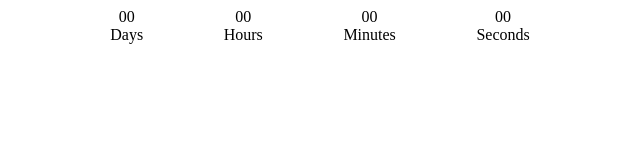
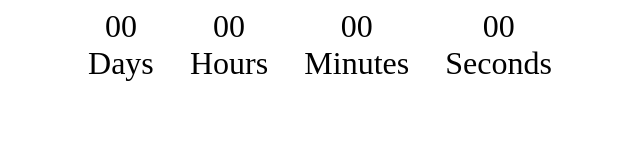
Before and after one commit to PavelRybalko/goit-js-hw-11-timer, a website: page src/index.html in a window 1280 px wide. Shown: the whole page, without its empty margins (320-960 px from the left). Drawn offline with Linux system fonts and the light colour scheme.

Commit message:
update font size

```diff
--- a/package.json
+++ b/package.json
@@ -19,7 +19,7 @@
   "bugs": {
     "url": "https://github.com/luxplanjay/webpack-starter-kit/issues"
   },
-  "homepage": "https://pavelrybalko.github.io/goit-js-hw-10-food-service",
+  "homepage": "https://pavelrybalko.github.io/goit-js-hw-11-timer",
   "devDependencies": {
     "@babel/core": "^7.11.6",
     "@babel/plugin-proposal-class-properties": "^7.10.4",
--- a/src/index.html
+++ b/src/index.html
@@ -5,6 +5,10 @@
 	<meta charset="UTF-8">
 	<title>Homework 11 Timer</title>
 	<style>
+		body {
+			font-size: 2rem;
+		}
+
 		.timer {
 			display: flex;
 			justify-content: center;
```
